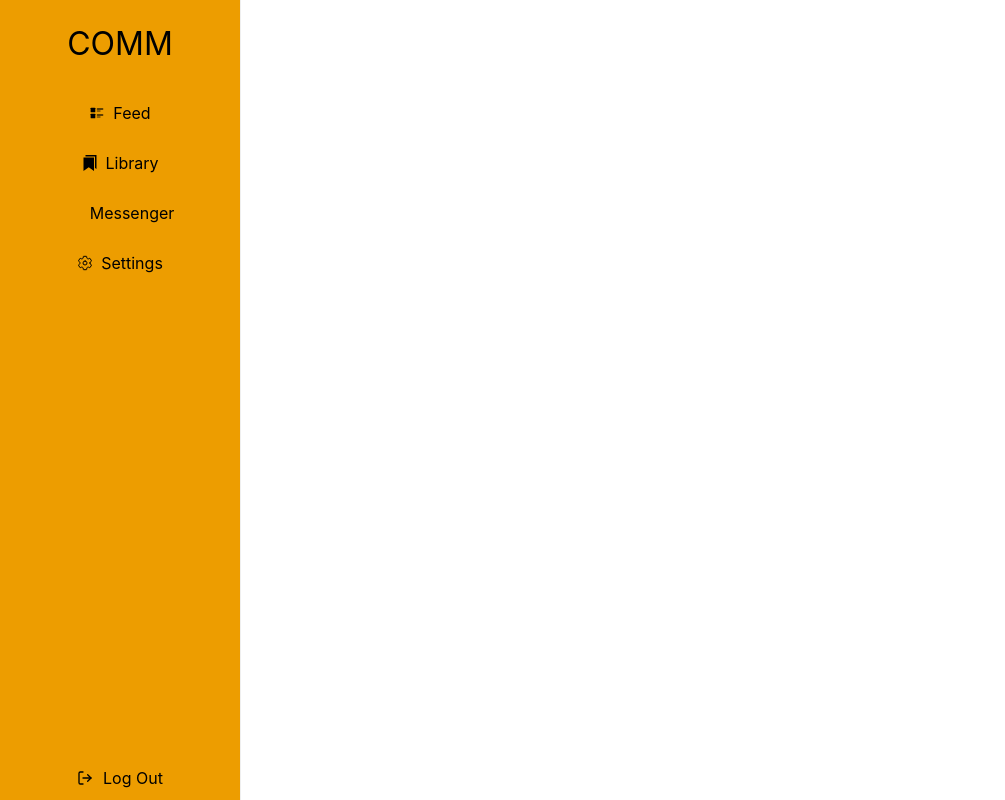
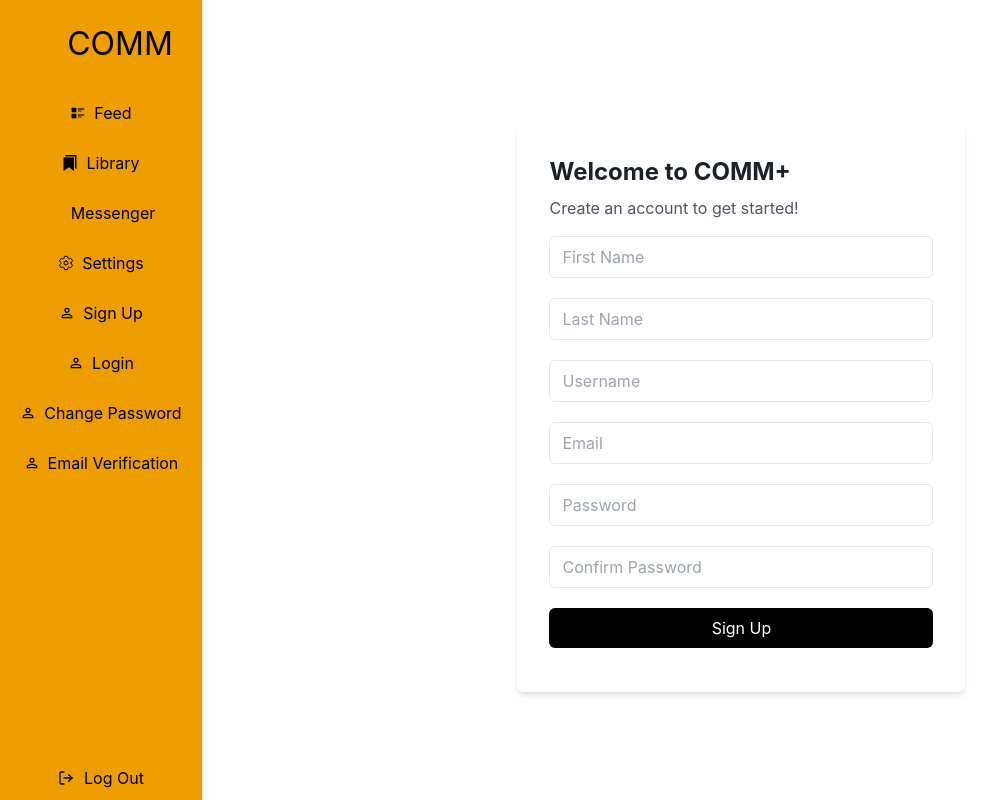
Before and after one commit to vintvgx/ALE, a React (Create React App) app in the folder client/: page /sign-up in a window 1280 px wide. Shown: the whole page, without its empty margins (0-1005 px from the left). Built offline with nearby package versions, Linux system fonts and the light colour scheme; some icons are missing; what editorjs-html would draw is missing.

Commit message:
Created display for auth pages

```diff
--- a/client/src/App.tsx
+++ b/client/src/App.tsx
@@ -10,6 +10,9 @@ import SidebarView from "./components/SidebarView";
 import "react-loading-skeleton/dist/skeleton.css";
 import EmailVerification from "./pages/Auth/EmailVerification";
 import ResetPasswordConfirm from "./pages/Auth/ResetPasswordConfirm";
+import SignUp from "./pages/Auth/SignUp";
+import Login from "./pages/Auth/Login";
+import ChangePassword from "./pages/Auth/ChangePassword";
 
 const App: React.FC = () => {
   const hideSidebarOnCreatePost = window.location.pathname === "/create-post";
@@ -27,6 +30,9 @@ const App: React.FC = () => {
             <Route path="/messenger" element={<MessengerView />} />
             <Route path="/profile" element={<ProfileView />} />
             <Route path="/create-post" element={<CreatePostView />} />
+            <Route path="/sign-up" element={<SignUp />} />
+            <Route path="/login" element={<Login />} />
+            <Route path="/change-password" element={<ChangePassword />} />
             <Route
               path="dj-rest-auth/registration/account-confirm-email/:key/"
               Component={EmailVerification}></Route>
--- a/client/src/components/SidebarView.tsx
+++ b/client/src/components/SidebarView.tsx
@@ -3,6 +3,7 @@ import { FiLogOut, FiMenu } from "react-icons/fi";
 import { CgFeed } from "react-icons/cg";
 import { IoBookmarksSharp } from "react-icons/io5";
 import { IoSettingsOutline } from "react-icons/io5";
+import { MdOutlinePersonOutline } from "react-icons/md";
 import { FaMessage } from "react-icons/fa6";
 import { Sidebar, Menu, MenuItem, SubMenu } from "react-pro-sidebar";
 import { Link } from "react-router-dom";
@@ -97,6 +98,57 @@ const SidebarView: React.FC<SidebarViewProps> = ({ hideSidebar = false }) => {
               <>
                 <IoSettingsOutline className="mr-2" />
                 <span>Settings</span>
+              </>
+            )}
+          </div>
+        </MenuItem>
+        <MenuItem component={<Link to="/sign-up" />}>
+          <div className="flex items-center justify-center">
+            {isSidebarMinimized ? (
+              <MdOutlinePersonOutline className="mr-2" />
+            ) : (
+              <>
+                <MdOutlinePersonOutline className="mr-2" />
+                <span>Sign Up</span>
+              </>
+            )}
+          </div>
+        </MenuItem>
+        <MenuItem component={<Link to="/login" />}>
+          <div className="flex items-center justify-center">
+            {isSidebarMinimized ? (
+              <MdOutlinePersonOutline className="mr-2" />
+            ) : (
+              <>
+                <MdOutlinePersonOutline className="mr-2" />
+                <span>Login</span>
+              </>
+            )}
+          </div>
+        </MenuItem>
+        <MenuItem component={<Link to="/change-password" />}>
+          <div className="flex items-center justify-center">
+            {isSidebarMinimized ? (
+              <MdOutlinePersonOutline className="mr-2" />
+            ) : (
+              <>
+                <MdOutlinePersonOutline className="mr-2" />
+                <span>Change Password</span>
+              </>
+            )}
+          </div>
+        </MenuItem>
+        <MenuItem
+          component={
+            <Link to="dj-rest-auth/registration/account-confirm-email/:key/" />
+          }>
+          <div className="flex items-center justify-center">
+            {isSidebarMinimized ? (
+              <MdOutlinePersonOutline className="mr-2" />
+            ) : (
+              <>
+                <MdOutlinePersonOutline className="mr-2" />
+                <span>Email Verification</span>
               </>
             )}
           </div>
--- a/client/src/pages/Auth/ChangePassword.tsx
+++ b/client/src/pages/Auth/ChangePassword.tsx
@@ -12,13 +12,13 @@ const ChangePassword = () => {
   };
 
   return (
-    <div className="flex flex-col items-center justify-center h-screen">
+    <div className="flex flex-col items-center justify-center h-screen w-screen">
       <form
         onSubmit={handleSubmit}
         className="bg-white p-8 rounded-md shadow-md w-full max-w-md">
         <h2 className="text-2xl font-bold mb-4">Change Password</h2>
 
-        <div className="flex flex-col mt-4">
+        <div className="flex flex-col mt-4 gap-3">
           <input
             type="password"
             placeholder="Current Password"
@@ -42,7 +42,7 @@ const ChangePassword = () => {
           />
           {error && <p className="text-red-500 text-sm">{error}</p>}
           <button
-            className="bg-blue-500 text-white w-full px-3 py-2 rounded-md"
+            className="bg-black text-white w-full px-3 py-2 rounded-md"
             type="submit">
             Change Password
           </button>
--- a/client/src/pages/Auth/EmailVerification.tsx
+++ b/client/src/pages/Auth/EmailVerification.tsx
@@ -2,7 +2,7 @@ import React from "react";
 
 const EmailVerification = () => {
   return (
-    <div className="flex flex-col items-center justify-center h-screen">
+    <div className="flex flex-col items-center mt-24 h-screen w-screen">
       <div className="bg-white p-8 rounded-md shadow-md">
         <h2 className="text-2xl font-bold mb-4">Email Verification</h2>
         <p className="text-gray-600">
--- a/client/src/pages/Auth/Login.tsx
+++ b/client/src/pages/Auth/Login.tsx
@@ -10,11 +10,13 @@ const Login = () => {
   };
 
   return (
-    <div className="flex flex-col items-center justify-center h-screen auth-view bg-white">
-      <form onSubmit={handleSubmit} className="mt-4 w-full max-w-md">
-        <h2 className="text-2xl font-bold mb-2">Sign in to Urban.AI</h2>
+    <div className="flex flex-col items-center justify-center h-screen w-screen auth-view bg-white">
+      <form
+        onSubmit={handleSubmit}
+        className="mt-4 w-96 max-w-md text-center bg-white p-8 rounded-md shadow-md">
+        <h2 className="text-2xl font-bold mb-2">Sign in to COMM+</h2>
 
-        <div className="flex flex-col mt-4">
+        <div className="flex flex-col mt-4 justify-center items-center gap-3">
           <input
             type="email"
             placeholder="Email"
@@ -31,16 +33,16 @@ const Login = () => {
           />
           {/* {error && <p className="text-red-500 text-sm">{error}</p>} */}
           <button
-            className="bg-blue-500 text-white w-full px-3 py-2 rounded-md"
+            className="bg-black text-white w-full px-3 py-2 rounded-md"
             type="submit">
             Login
           </button>
         </div>
         {/* Navigate to Sign up page */}
-        <div className="toggle-text">
+        {/* <div className="toggle-text">
           {"Don't have an account? "}
           <span style={{ color: "blue" }}>Sign Up</span>
-        </div>
+        </div> */}
       </form>
     </div>
   );
--- a/client/src/pages/Auth/SignUp.tsx
+++ b/client/src/pages/Auth/SignUp.tsx
@@ -1,7 +1,9 @@
 import React, { useState } from "react";
 
 const SignUp = () => {
-  const [name, setName] = useState("");
+  const [firstName, setFirstName] = useState("");
+  const [lastName, setLastName] = useState("");
+  const [username, setUsername] = useState("");
   const [email, setEmail] = useState("");
   const [password, setPassword] = useState("");
   const [isLogin, setIsLogin] = useState(true);
@@ -11,29 +13,37 @@ const SignUp = () => {
     // Implement your signup/login logic here
   };
 
-  const theme = "dark"; // Replace with your theme logic
+  return (
+    <div className="flex justify-center items-center h-screen w-screen">
+      <form
+        onSubmit={handleSubmit}
+        className="mt-4 w-full max-w-md bg-white p-8 rounded-md shadow-md">
+        <h2 className="text-2xl font-bold mb-2">Welcome to COMM+</h2>
 
-  return (
-    <div
-      className={`flex flex-col items-center justify-center h-screen auth-view bg-white`}>
-      <form onSubmit={handleSubmit} className="mt-4 w-full max-w-md">
-        <h2 className="text-2xl font-bold mb-2">
-          {isLogin ? "Sign in to Urban.AI" : "Welcome to Urban.AI"}
-        </h2>
-        {!isLogin && (
-          <p className={"text-gray-600"}>Create an account to get started!</p>
-        )}
+        <p className={"text-gray-600"}>Create an account to get started!</p>
 
-        <div className="flex flex-col mt-4">
-          {!isLogin && (
-            <input
-              type="text"
-              placeholder="Name"
-              value={name}
-              onChange={(e) => setName(e.target.value)}
-              className="w-full px-3 py-2 mb-2 border rounded-md"
-            />
-          )}
+        <div className="flex flex-col mt-4 justify-center items-center gap-3">
+          <input
+            type="text"
+            placeholder="First Name"
+            value={firstName}
+            onChange={(e) => setFirstName(e.target.value)}
+            className="w-full px-3 py-2 mb-2 border rounded-md"
+          />
+          <input
+            type="text"
+            placeholder="Last Name"
+            value={lastName}
+            onChange={(e) => setLastName(e.target.value)}
+            className="w-full px-3 py-2 mb-2 border rounded-md"
+          />
+          <input
+            type="text"
+            placeholder="Username"
+            value={username}
+            onChange={(e) => setUsername(e.target.value)}
+            className="w-full px-3 py-2 mb-2 border rounded-md"
+          />
           <input
             type="email"
             placeholder="Email"
@@ -48,30 +58,22 @@ const SignUp = () => {
             onChange={(e) => setPassword(e.target.value)}
             className="w-full px-3 py-2 mb-2 border rounded-md"
           />
+          <input
+            type="password"
+            placeholder="Confirm Password"
+            value={password}
+            onChange={(e) => setPassword(e.target.value)}
+            className="w-full px-3 py-2 mb-2 border rounded-md"
+          />
           {/* {error && (
             <p className="text-red-500 text-sm">{error}</p>
           )} */}
           <button
-            className={`bg-${theme} text-white w-full px-3 py-2 rounded-md`}
+            className={` bg-black text-white w-full px-3 py-2 rounded-md mb-3`}
             type="submit">
-            {isLogin ? "Login" : "Sign Up"}
+            Sign Up
           </button>
           {/* Other UI elements go here */}
-        </div>
-        <div
-          className={`toggle-text toggle-text-light`}
-          onClick={() => setIsLogin(!isLogin)}>
-          {isLogin ? (
-            <>
-              {"Don't have an account? "}
-              <span style={{ color: "blue" }}>Sign Up</span>
-            </>
-          ) : (
-            <>
-              {"Have an account? "}
-              <span style={{ color: "blue" }}>Log in</span>
-            </>
-          )}
         </div>
       </form>
     </div>
```
